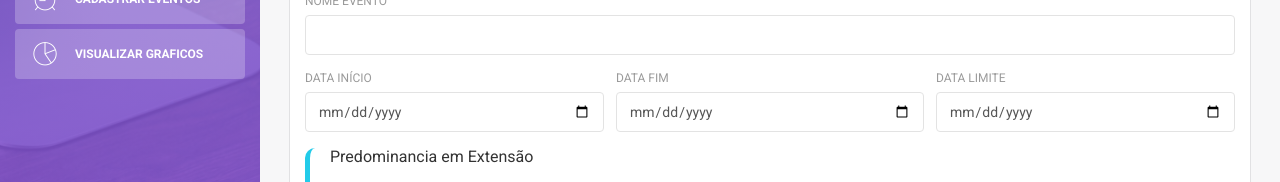
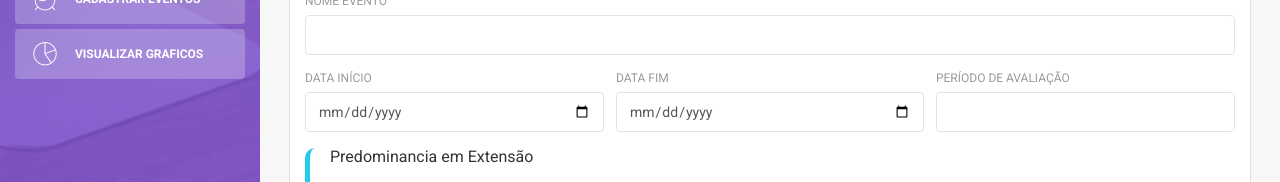
Before and after one commit to AlissonSteffens/institutional-progression-events, a website: page public/cadastrar.html in a window 1280 px wide. Shown: the part 167-349 px from the top of the page. Drawn offline with Linux system fonts and the light colour scheme.

Commit message:
Período de avaliação

```diff
--- a/public/cadastrar.html
+++ b/public/cadastrar.html
@@ -113,8 +113,8 @@
 	                                            <input class="datepicker form-control" type="date" id="fim"/>
 	                                        </div>
 	                                        <div class="col-md-4 mb-3">
-	                                            <label for="limite">Data Limite</label>
-	                                            <input class="datepicker form-control" type="date" id="limite"/>
+	                                            <label for="limite">Período de avaliação</label>
+	                                            <input class="form-control" type="number" id="limite"/>
                                         </div>
                                     </div>
 
```
